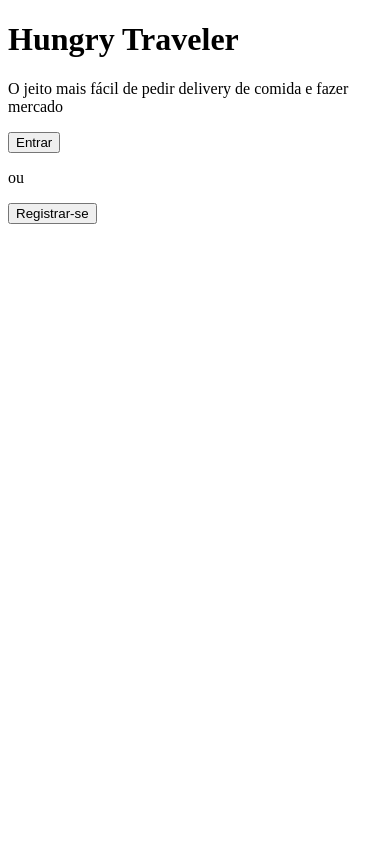
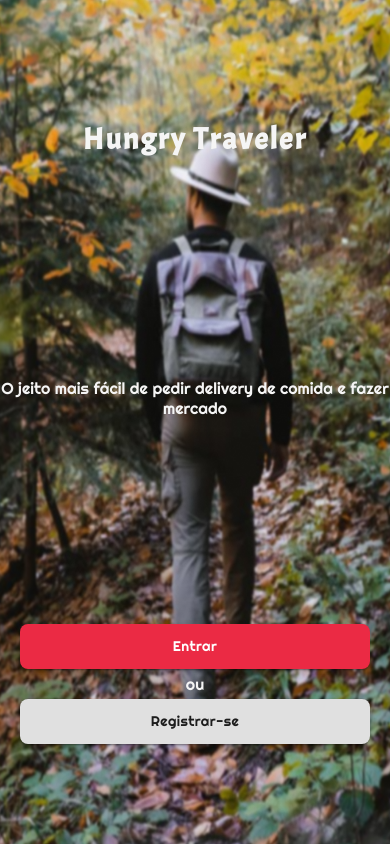
Before and after one commit to LucasGasque/hungry-traveler, a React (Create React App) app: page / in a window 390 px wide. Built offline with nearby package versions, Linux system fonts and the light colour scheme; no server answers.

Commit message:
style: estilo mobile home page feito

```diff
--- a/public/index.html
+++ b/public/index.html
@@ -24,7 +24,13 @@
       work correctly both with client-side routing and a non-root public URL.
       Learn how to configure a non-root public URL by running `npm run build`.
     -->
-    <title>React App</title>
+    <link rel="preconnect" href="https://fonts.googleapis.com" />
+    <link rel="preconnect" href="https://fonts.gstatic.com" crossorigin />
+    <link
+      href="https://fonts.googleapis.com/css2?family=Acme&family=Righteous&display=swap"
+      rel="stylesheet"
+    />
+    <title>Hungry Traveler</title>
   </head>
   <body>
     <noscript>You need to enable JavaScript to run this app.</noscript>
--- a/src/pages/home/index.tsx
+++ b/src/pages/home/index.tsx
@@ -1,28 +1,51 @@
 import { useHistory } from "react-router";
-import { Container, DivButton } from "./style";
+import { Container, DivButton, Phrase, Title } from "./style";
+import { Button } from "@mui/material";
 
 const Home = () => {
   const history = useHistory();
   return (
     <Container>
-      <h1>Hungry Traveler</h1>
-      <p>O jeito mais fácil de pedir delivery de comida e fazer mercado</p>
+      <Title>Hungry Traveler</Title>
+      <Phrase>
+        O jeito mais fácil de pedir delivery de comida e fazer mercado
+      </Phrase>
       <DivButton>
-        <button
+        <Button
+          color="primary"
+          variant="contained"
+          sx={{
+            width: "100%",
+            height: "45px",
+            padding: "0",
+            textTransform: "none",
+            fontFamily: "Righteous, cursive",
+            borderRadius: "8px",
+          }}
           onClick={() => {
             history.push("/login");
           }}
         >
           Entrar
-        </button>
+        </Button>
         <p>ou</p>
-        <button
+        <Button
+          color="secondary"
+          variant="contained"
+          sx={{
+            width: "100%",
+            height: "45px",
+            padding: "0",
+            textTransform: "none",
+            fontFamily: "Righteous, cursive",
+            borderRadius: "8px",
+          }}
           onClick={() => {
             history.push("/register");
           }}
         >
           Registrar-se
-        </button>
+        </Button>
       </DivButton>
     </Container>
   );
--- a/src/pages/home/style.ts
+++ b/src/pages/home/style.ts
@@ -1,4 +1,46 @@
 import styled from "styled-components";
+import traveler from "../../assets/img/traveler.png";
 
-export const Container = styled.div``;
-export const DivButton = styled.div``;
+export const Container = styled.div`
+  background: url(${traveler}) no-repeat left top,
+    linear-gradient(
+      270.31deg,
+      rgba(0, 0, 0, 0.6) 0.28%,
+      rgba(0, 0, 0, 0.15) 49.5%,
+      rgba(0, 0, 0, 0.6) 99.75%
+    );
+  background-size: 100% 100%;
+  color: var(--gray-0);
+  height: 100vh;
+  display: flex;
+  justify-content: space-around;
+  flex-direction: column;
+  align-items: center;
+`;
+
+export const Title = styled.h1`
+  margin-top: 20px;
+  font-family: "Acme", sans-serif;
+  font-size: 30px;
+  letter-spacing: 2px;
+`;
+
+export const Phrase = styled.p`
+  margin: 5px 0;
+  margin-top: 20px;
+  font-family: "Righteous", cursive;
+  font-size: 16px;
+  text-align: center;
+`;
+
+export const DivButton = styled.div`
+  width: 100%;
+  padding: 0 20px;
+
+  p {
+    margin: 5px 0;
+    font-family: "Righteous", cursive;
+    font-size: 16px;
+    text-align: center;
+  }
+`;
--- a/src/styles/global.ts
+++ b/src/styles/global.ts
@@ -1,10 +1,22 @@
 import { createGlobalStyle } from "styled-components";
 
 export default createGlobalStyle`
-    :root{}
+    :root{
+        --primary: #EB2A44;
+        --primary-50: #F596A3;
+        --gray-100: #505C6E;
+        --gray-50: #828282;
+        --gray-0: #F5F5F5;
 
-    *{}
+
+    }
+    *{
+    margin: 0;
+    padding: 0;
+    box-sizing: border-box;
+    border: none;
+    outline: none;
+    }
 
     body{}
-
 `;
--- a/src/styles/muiTheme.ts
+++ b/src/styles/muiTheme.ts
@@ -3,10 +3,13 @@ import { createTheme } from "@mui/material/styles";
 export const muiTheme = createTheme({
   palette: {
     primary: {
-      main: "#fff",
+      main: "#EB2A44",
       light: "#fff",
       dark: "#fff",
       contrastText: "#fff",
     },
+    secondary: {
+      main: "#E0E0E0",
+    },
   },
 });
```
Also changed, not shown: src/assets/img/traveler.png (added).
